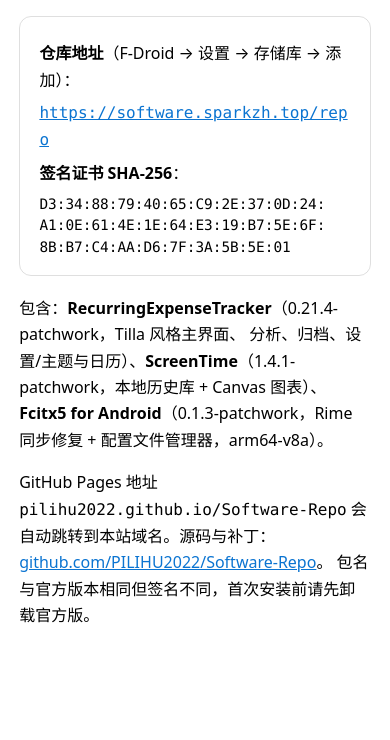
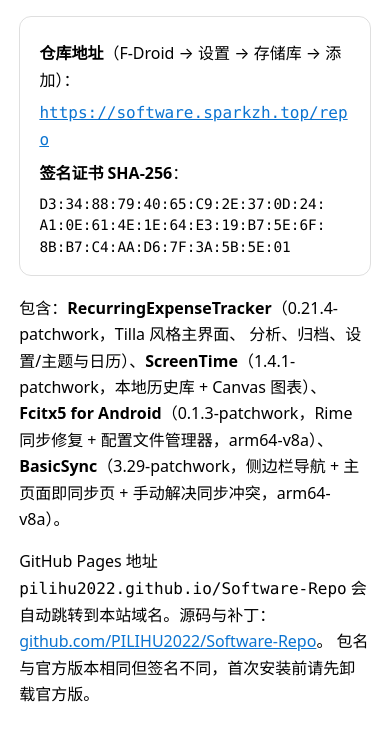
Before and after one commit to PILIHU2022/Software-Repo, a plain HTML site: page fdroid/index.html in a window 390 px wide. Shown: the part 150-890 px from the top of the page. Before the commit the page ends 844 px from the top, so only its background shows below. Drawn offline with Linux system fonts and the light colour scheme.

Commit message:
feat(basicsync): new patch queue — sync page as the main page, navigation sidebar, manual conflict resolution
BasicSync (chenxiaolong/BasicSync, GPL-3.0) is Syncthing wrapped in a small
Kotlin/Compose shell. It joins the overlay as a patch queue of four patches:

* the app now opens on the sync page (Syncthing's web UI) instead of a long
  settings list, and a navigation drawer — modal on phones, permanent on
  tablets and TVs — holds the pages that are actually used, with the app
  version, the live run state and a conflict badge in its header. The drawer
  owns the WebView so switching pages keeps the web UI's DOM state;
* the conflict page becomes a management page: per conflict it shows the
  folder, the creation time and "Use conflict version" / "Keep original" /
  "Open folder", behind confirmations, with per-item progress and readable
  errors, for direct-storage and SAF folders alike;
* the Gradle build honours PATCHWORK_VERSION_CODE/NAME/ABI. Upstream derives
  versionCode from git describe (a 5-bit commit-count field a long-lived queue
  would overflow) and builds the embedded Go/Syncthing runtime for all four
  ABIs; build-app.sh gains VERSION_STYLE=pinned, which rebuilds the upstream
  version code from the v<major>.<minor>-<count> tag distance and pins it,
  and SIGNING_STYLE=basicsync for upstream's RELEASE_KEYSTORE variables.

CI installs the NDK version the app pins (30.0.16248370) and a Go toolchain for
the gomobile build, and the F-Droid metadata/landing page list the app.

```diff
--- a/fdroid/index.html
+++ b/fdroid/index.html
@@ -33,7 +33,8 @@
 </div>
 <p>包含：<strong>RecurringExpenseTracker</strong>（0.21.4-patchwork，Tilla 风格主界面、
 分析、归档、设置/主题与日历）、<strong>ScreenTime</strong>（1.4.1-patchwork，本地历史库 + Canvas 图表）、
-<strong>Fcitx5 for Android</strong>（0.1.3-patchwork，Rime 同步修复 + 配置文件管理器，arm64-v8a）。</p>
+<strong>Fcitx5 for Android</strong>（0.1.3-patchwork，Rime 同步修复 + 配置文件管理器，arm64-v8a）、
+<strong>BasicSync</strong>（3.29-patchwork，侧边栏导航 + 主页面即同步页 + 手动解决同步冲突，arm64-v8a）。</p>
 <p>GitHub Pages 地址 <code>pilihu2022.github.io/Software-Repo</code> 会自动跳转到本站域名。源码与补丁：<a href="https://github.com/PILIHU2022/Software-Repo">github.com/PILIHU2022/Software-Repo</a>。
 包名与官方版本相同但签名不同，首次安装前请先卸载官方版。</p>
 </body>
```
Also changed, not shown: 12 other files.
